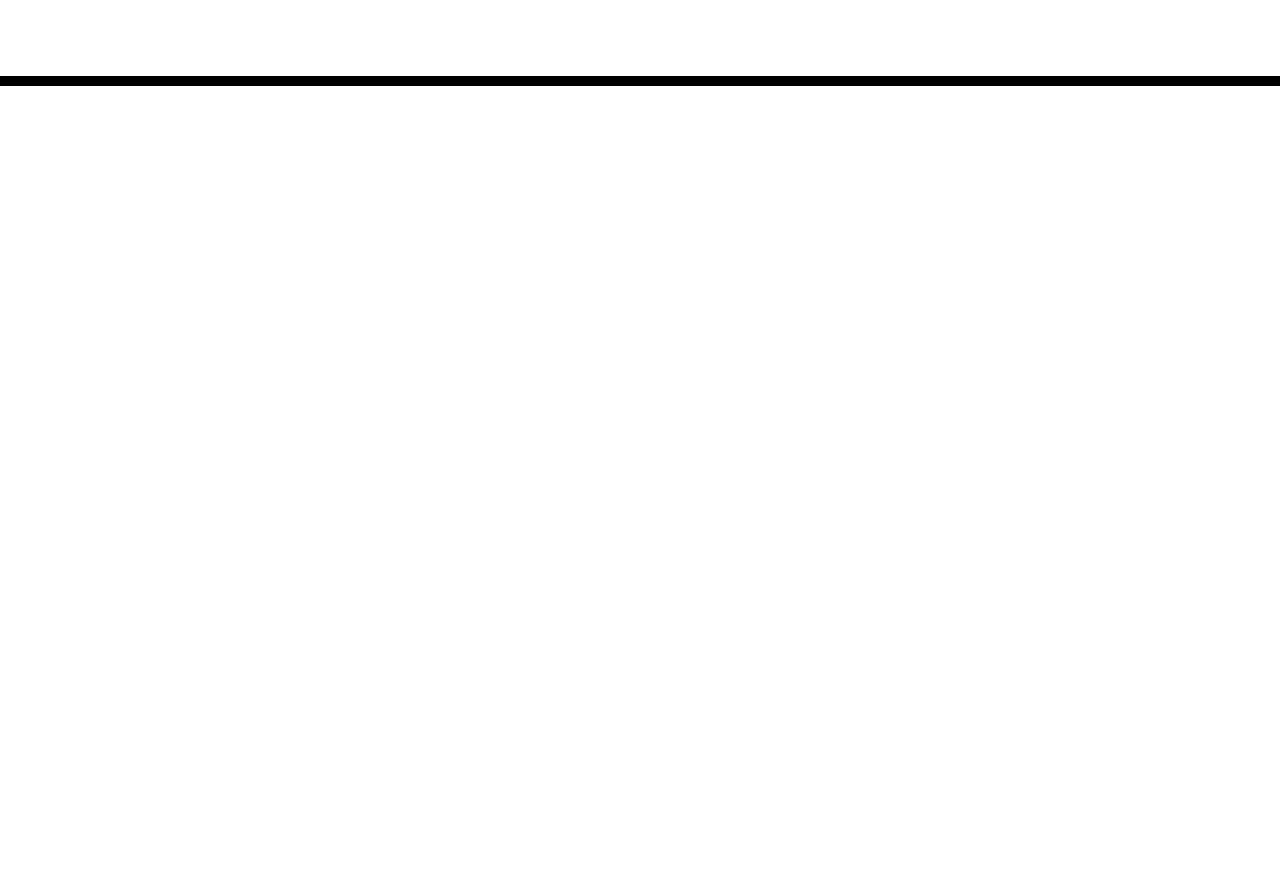
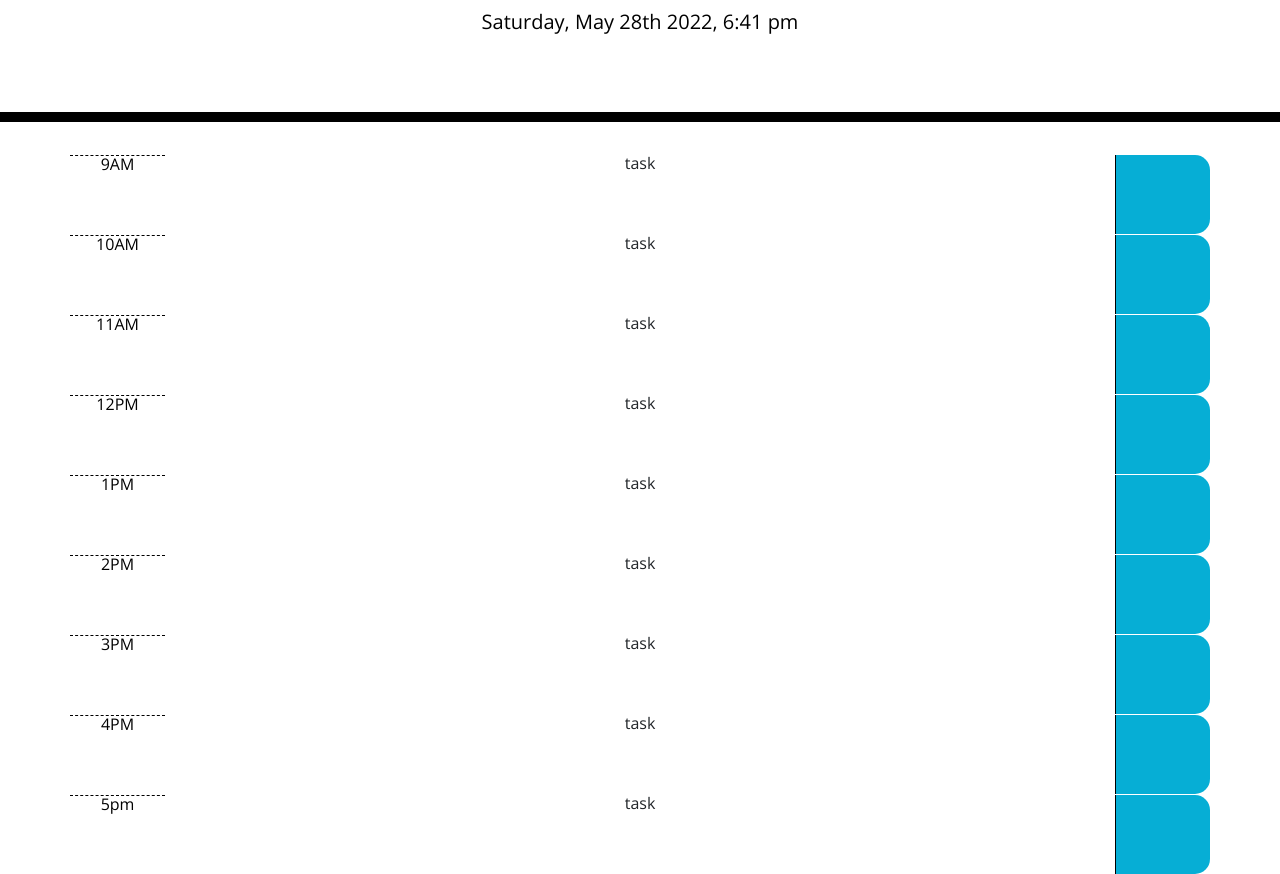
Before and after one commit to oliviamckee/work-day-scheduler, a plain HTML site: page index.html in a window 1280 px wide. Shown: the part 182-1056 px from the top of the page. Before the commit the page ends 800 px from the top, so only its background shows below. Drawn offline with nearby package versions, Linux system fonts and the light colour scheme; files that its build step writes are made by us from their sources; a web font is replaced by a local one.

Commit message:
task editable on click

```diff
--- /dev/null
+++ b/assets/script.js
@@ -0,0 +1,23 @@
+// display current date and time at tope of page
+var currentTime = moment().format("dddd, MMMM Do YYYY, h:mm a");
+$("#currentDay").append(currentTime);
+
+// make task description editable on click
+$(".description").click(function() {
+    $(this).attr("contenteditable","true");
+})
+
+// save task description to local storage on click
+$(".saveBtn").click(function() {
+    console.log("save");
+    localStorage.setItem("task", this);
+})
+
+// load tasks from local storage
+
+// if current time after, add class future
+$(this).addClass("future")
+// if current time, add class present
+$(this).addClass("present")
+// if current time before, add class past
+$(this).addClass("past")
--- a/assets/style.css
+++ b/assets/style.css
@@ -15,6 +15,7 @@ textarea{
 
 .jumbotron {
   text-align: center;
+  justify-content: center;
   background-color: transparent;
   color: black;
   border-radius: 0;
--- a/index.html
+++ b/index.html
@@ -18,7 +18,10 @@
       href="https://fonts.googleapis.com/css?family=Open+Sans&display=swap"
       rel="stylesheet"
     />
-    <link rel="stylesheet" href="style.css" />
+    <link
+      rel="stylesheet"
+      href="https://cdnjs.cloudflare.com/ajax/libs/open-iconic/1.1.1/font/css/open-iconic-bootstrap.min.css" />
+    <link rel="stylesheet" href="./assets/style.css" />
     <title>Work Day Scheduler</title>
   </head>
 
@@ -30,9 +33,55 @@
     </header>
     <div class="container">
       <!-- Timeblocks go here -->
+      <div id="nine" class="row time-block">
+        <div class="col-1 hour">9AM</div>
+        <div class="col-10 description">task</div>
+        <div class="col-1 saveBtn"><span class="oi oi-cloud-upload"></span></div>
+      </div>
+      <div id="yrn" class="row time-block">
+        <div class="col-1 hour">10AM</div>
+        <div class="col-10 description">task</div>
+        <div class="col-1 saveBtn"><span class="oi oi-cloud-upload"></span></div>
+      </div>
+      <div id="eleven" class="row time-block">
+        <div class="col-1 hour">11AM</div>
+        <div class="col-10 description">task</div>
+        <div class="col-1 saveBtn"><span class="oi oi-cloud-upload"></span></div>
+      </div>
+      <div id="twelve" class="row time-block">
+        <div class="col-1 hour">12PM</div>
+        <div class="col-10 description">task</div>
+        <div class="col-1 saveBtn"><span class="oi oi-cloud-upload"></span></div>
+      </div>
+      <div id="one" class="row time-block">
+        <div class="col-1 hour">1PM</div>
+        <div class="col-10 description">task</div>
+        <div class="col-1 saveBtn"><span class="oi oi-cloud-upload"></span></div>
+      </div>
+      <div id="two" class="row time-block">
+        <div class="col-1 hour">2PM</div>
+        <div class="col-10 description">task</div>
+        <div class="col-1 saveBtn"><span class="oi oi-cloud-upload"></span></div>
+      </div>
+      <div id="three" class="row time-block">
+        <div class="col-1 hour">3PM</div>
+        <div class="col-10 description">task</div>
+        <div class="col-1 saveBtn"><span class="oi oi-cloud-upload"></span></div>
+      </div>
+      <div id="four" class="row time-block">
+        <div class="col-1 hour">4PM</div>
+        <div class="col-10 description">task</div>
+        <div class="col-1 saveBtn"><span class="oi oi-cloud-upload"></span></div>
+      </div>
+      <div id="five" class="row time-block">
+        <div class="col-1 hour">5pm</div>
+        <div class="col-10 description">task</div>
+        <div class="col-1 saveBtn"><span class="oi oi-cloud-upload"></span></div>
+      </div>
     </div>
 
     <script src="https://code.jquery.com/jquery-3.4.1.min.js"></script>
     <script src="https://cdnjs.cloudflare.com/ajax/libs/moment.js/2.24.0/moment.min.js"></script>
+    <script src="./assets/script.js"></script>
   </body>
 </html>
```
